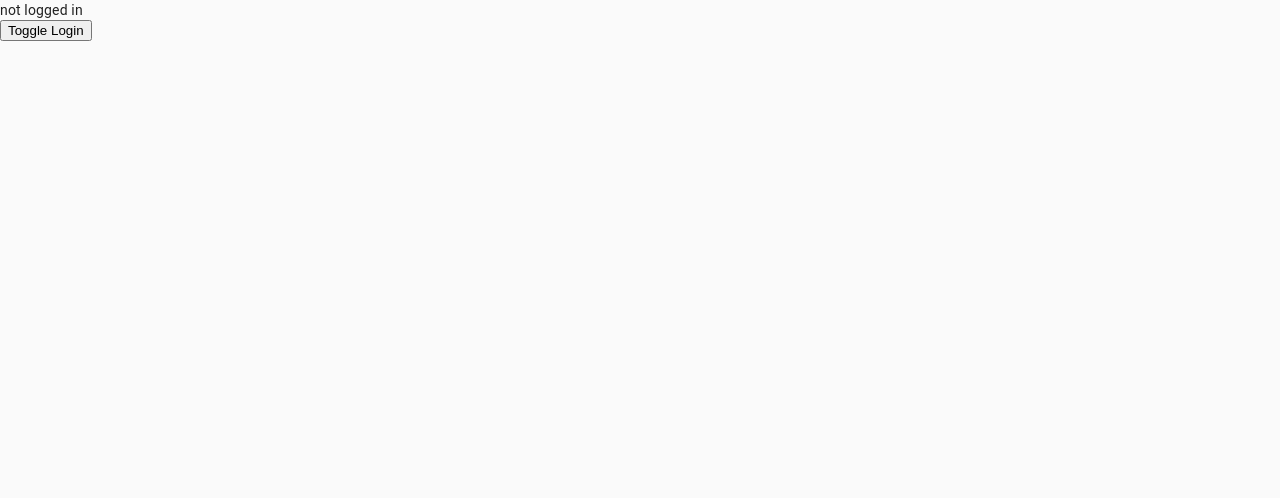
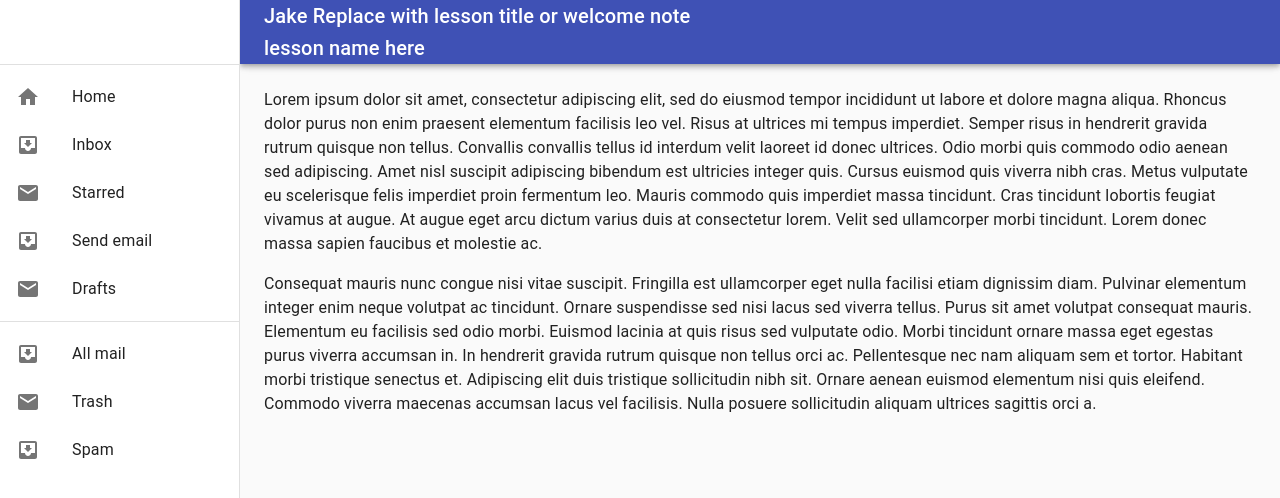
Before and after one commit to jrshort89/phase5_front, a React (Create React App) app: page /lessons in a window 1280 px wide. Shown: the top 498 px of the page. Built offline with nearby package versions, Linux system fonts and the light colour scheme.

Commit message:
lessons setup

```diff
--- a/src/App.js
+++ b/src/App.js
@@ -1,6 +1,11 @@
 import "./App.css";
 import React from "react";
-import { BrowserRouter as Router, Switch, Route, Link } from "react-router-dom";
+import {
+  BrowserRouter as Router,
+  Switch,
+  Route,
+  Redirect,
+} from "react-router-dom";
 import Login from "./components/Login";
 import { useSelector } from "react-redux";
 import useMediaQuery from "@material-ui/core/useMediaQuery";
@@ -24,7 +29,17 @@ export default function App() {
   return (
     <ThemeProvider theme={theme}>
       <CssBaseline />
-      <Router>{loggedIn ? <Lessons /> : <Login />}</Router>
+      <Router>
+        {loggedIn ? <Redirect to="/lessons" /> : <Redirect to="/login" />}
+        <Switch>
+          <Route path="/login">
+            <Login />
+          </Route>
+          <Route path="/lessons">
+            <Lessons />
+          </Route>
+        </Switch>
+      </Router>
     </ThemeProvider>
   );
 }
--- a/src/containers/Lessons.js
+++ b/src/containers/Lessons.js
@@ -16,6 +16,8 @@ import MenuIcon from "@material-ui/icons/Menu";
 import Toolbar from "@material-ui/core/Toolbar";
 import Typography from "@material-ui/core/Typography";
 import { makeStyles, useTheme } from "@material-ui/core/styles";
+import HomeIcon from "@material-ui/icons/Home";
+import { useSelector } from "react-redux";
 
 const drawerWidth = 240;
 
@@ -67,6 +69,12 @@ function ResponsiveDrawer(props) {
       <div className={classes.toolbar} />
       <Divider />
       <List>
+        <ListItem button>
+          <ListItemIcon>
+            <HomeIcon />
+          </ListItemIcon>
+          <ListItemText primary={"Home"} />
+        </ListItem>
         {["Inbox", "Starred", "Send email", "Drafts"].map((text, index) => (
           <ListItem button key={text}>
             <ListItemIcon>
@@ -93,6 +101,9 @@ function ResponsiveDrawer(props) {
   const container =
     window !== undefined ? () => window().document.body : undefined;
 
+  const username = useSelector((state) => state.login.username);
+  const lessonName = useSelector((state) => state.lesson.name);
+
   return (
     <div className={classes.root}>
       <CssBaseline />
@@ -108,7 +119,8 @@ function ResponsiveDrawer(props) {
             <MenuIcon />
           </IconButton>
           <Typography variant="h6" noWrap>
-            Responsive drawer
+            {username} Replace with lesson title or welcome note<br></br>
+            {lessonName}
           </Typography>
         </Toolbar>
       </AppBar>
--- a/src/index.js
+++ b/src/index.js
@@ -5,9 +5,10 @@ import App from "./App";
 import reportWebVitals from "./reportWebVitals";
 import { Provider } from "react-redux";
 import { createStore, combineReducers } from "redux";
-import loginReducer from "./redux/reducers.js/loginReducers";
+import loginReducer from "./redux/reducers/loginReducers";
+import lessonsReducer from "./redux/reducers/lessonsReducer";
 
-const reducers = combineReducers({ login: loginReducer });
+const reducers = combineReducers({ login: loginReducer, lesson: lessonsReducer });
 const store = createStore(reducers);
 
 ReactDOM.render(
--- a/src/redux/actions.js
+++ b/src/redux/actions.js
@@ -1,3 +1,4 @@
 export const LOGGED_IN = "LOGGED_IN";
 export const USERNAME = "USERNAME";
 export const USER_ID = "USER_ID";
+export const LESSON_NAME = "LESSON_NAME";
--- /dev/null
+++ b/src/redux/reducers/lessonsReducer.js
@@ -0,0 +1,21 @@
+import * as actionTypes from "../actions";
+
+const initialState = {
+  name: "lesson name here",
+};
+
+const lessonReducer = (state = initialState, action) => {
+  switch (action.type) {
+    case actionTypes.LESSON_NAME:
+      return {
+        ...state,
+        name: action.name,
+      };
+    default:
+      return {
+        ...state,
+      };
+  }
+};
+
+export default lessonReducer;
--- a/src/redux/reducers.js/loginReducers.js
+++ b/src/redux/reducers/loginReducers.js
@@ -1,8 +1,8 @@
 import * as actionTypes from "../actions";
 
 const initialState = {
-  loggedIn: false,
-  username: "",
+  loggedIn: true,
+  username: "Jake",
   userId: null,
 };
 
@@ -10,7 +10,13 @@ const loginReducer = (state = initialState, action) => {
   switch (action.type) {
     case actionTypes.LOGGED_IN:
       return {
+        ...state,
         loggedIn: !state.loggedIn,
+      };
+    case actionTypes.USERNAME:
+      return {
+        ...state,
+        username: action.username,
       };
     default:
       return {
```
Also changed, not shown: src/logo.svg (deleted), 1 other file (tests, documents, lock files or other folders).
